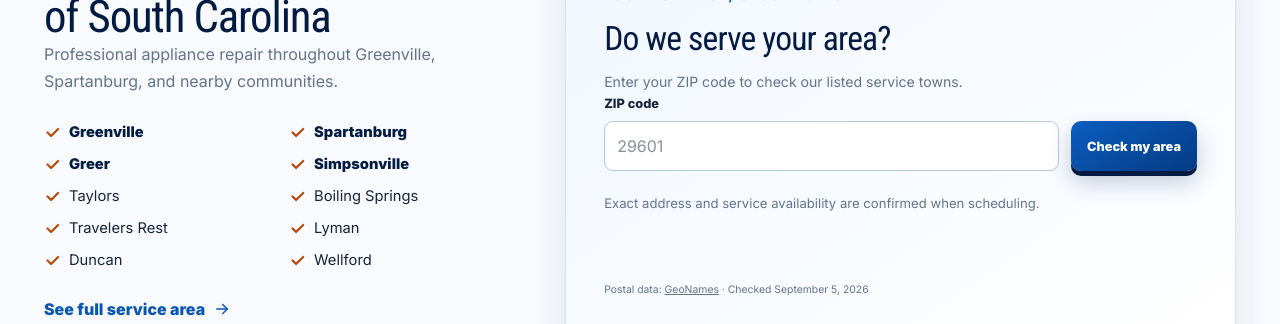
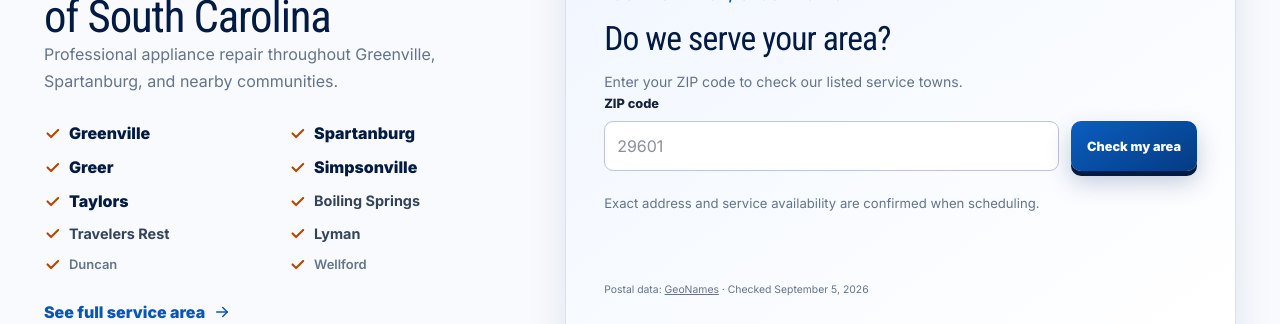
Before and after one commit to AlexFax01/appliance-rs-website, a Next.js app: page / in a window 1280 px wide. Shown: the part 2600-2924 px from the top of the page. Built offline with nearby package versions, Linux system fonts and the light colour scheme; no server answers.

Commit message:
Check ZIP codes as they are entered

```diff
--- a/src/app/globals.css
+++ b/src/app/globals.css
@@ -136,8 +136,11 @@ button:focus-visible, a:focus-visible, input:focus-visible, textarea:focus-visib
 .area-copy { padding: 20px 0; }
 .area-copy > p:not(.eyebrow) { color: var(--muted); }
 .area-list { display: grid; gap: 10px 24px; grid-template-columns: repeat(2, 1fr); list-style: none; margin: 26px 0 18px; padding: 0; }
-.area-list li { align-items: center; display: flex; font-size: .92rem; gap: 8px; }
-.area-list li.area-primary span { color: var(--deep); font-weight: 850; }
+.area-list li { align-items: center; display: flex; gap: 8px; }
+.area-list li.area-large { color: var(--deep); font-size: 1rem; font-weight: 850; }
+.area-list li.area-medium { color: #34445a; font-size: .9rem; font-weight: 700; }
+.area-list li.area-small { color: var(--muted); font-size: .81rem; font-weight: 600; }
+.area-list li.area-primary span { color: var(--deep); }
 .area-list svg { color: var(--orange); height: 17px; min-width: 17px; stroke-width: 3; width: 17px; }
 .map-card { background: #fff; border: 1px solid var(--line); border-radius: 18px; box-shadow: var(--shadow-card); display: flex; flex-direction: column; min-height: 520px; overflow: hidden; }
 .map-card iframe { border: 0; flex: 1; min-height: 450px; width: 100%; }
--- a/src/components/ApplianceWebsite.tsx
+++ b/src/components/ApplianceWebsite.tsx
@@ -168,7 +168,10 @@ export function ApplianceWebsite() {
             <p className="eyebrow">Local coverage</p><h2>Proudly Serving the Upstate of South Carolina</h2>
             <p>Professional appliance repair throughout Greenville, Spartanburg, and nearby communities.</p>
             <ul className="area-list">
-              {serviceAreas.slice(0, showAllAreas ? serviceAreas.length : 10).map((area) => <li className={area.primary ? "area-primary" : undefined} key={area.name}><IconCheck /> <span>{area.name}</span></li>)}
+              {serviceAreas.slice(0, showAllAreas ? serviceAreas.length : 10).map((area) => {
+                const tier = area.population !== null && area.population >= 20_000 ? "large" : area.population !== null && area.population >= 5_000 ? "medium" : "small";
+                return <li className={`area-${tier}${area.primary ? " area-primary" : ""}`} key={area.name}><IconCheck /> <span>{area.name}</span></li>;
+              })}
             </ul>
             <button className="text-action" onClick={() => setShowAllAreas((value) => !value)} type="button">{showAllAreas ? "Show fewer areas" : "See full service area"} <IconArrowRight /></button>
           </div>
--- a/src/components/CoverageChecker.tsx
+++ b/src/components/CoverageChecker.tsx
@@ -6,14 +6,23 @@ import { business } from "@/content/site";
 export function CoverageChecker({onZip}: {onZip: (zip: string) => void}) {
   const [zip, setZip] = useState("");
   const [result, setResult] = useState<ReturnType<typeof checkCoverage> | null>(null);
+  const evaluate = (value: string, showInvalid = true) => {
+    const answer = checkCoverage(value);
+    if (answer.status === "invalid" && !showInvalid) {
+      setResult(null);
+      return;
+    }
+    setResult(answer);
+    if (answer.status !== "invalid") onZip(answer.zip);
+  };
   return <div className="map-card coverage-card">
     <div className="coverage-checker">
       <span className="coverage-pin"><IconMapPin size={34} /></span>
       <p className="eyebrow">Local service, close to home</p><h3>Do we serve your area?</h3>
       <p>Enter your ZIP code to check our listed service towns.</p>
-      <form onSubmit={event => {event.preventDefault(); const answer = checkCoverage(zip); setResult(answer); if (answer.status !== "invalid") onZip(answer.zip);}} noValidate>
+      <form onSubmit={event => {event.preventDefault(); evaluate(zip);}} noValidate>
         <label htmlFor="coverage-zip">ZIP code</label>
-        <div className="coverage-input"><input id="coverage-zip" inputMode="numeric" autoComplete="postal-code" placeholder="29601" maxLength={10} value={zip} aria-invalid={result?.status === "invalid"} aria-describedby="coverage-result" onChange={event => {setZip(event.target.value); setResult(null);}} /><button className="button-3d button-primary" type="submit">Check my area</button></div>
+        <div className="coverage-input"><input id="coverage-zip" inputMode="numeric" autoComplete="postal-code" placeholder="29601" maxLength={10} value={zip} aria-invalid={result?.status === "invalid"} aria-describedby="coverage-result" onChange={event => {const value = event.target.value; setZip(value); evaluate(value, /^\d{5}(?:-\d{4})?$/.test(value.trim()));}} /><button className="button-3d button-primary" type="submit">Check my area</button></div>
       </form>
       <div id="coverage-result" className={`coverage-result ${result?.status ?? ""}`} role="status">
         {result?.status === "invalid" ? "Please enter a valid 5-digit ZIP code or ZIP+4." : result?.status === "listed" ? <><strong>{result.town}, South Carolina</strong><span>Your ZIP is in our listed service area. We’ll confirm your address when scheduling.</span></> : result?.status === "unconfirmed" ? "Please contact us to confirm service in your area." : "Exact address and service availability are confirmed when scheduling."}
```
Also changed, not shown: 1 other file (tests, documents, lock files or other folders).
